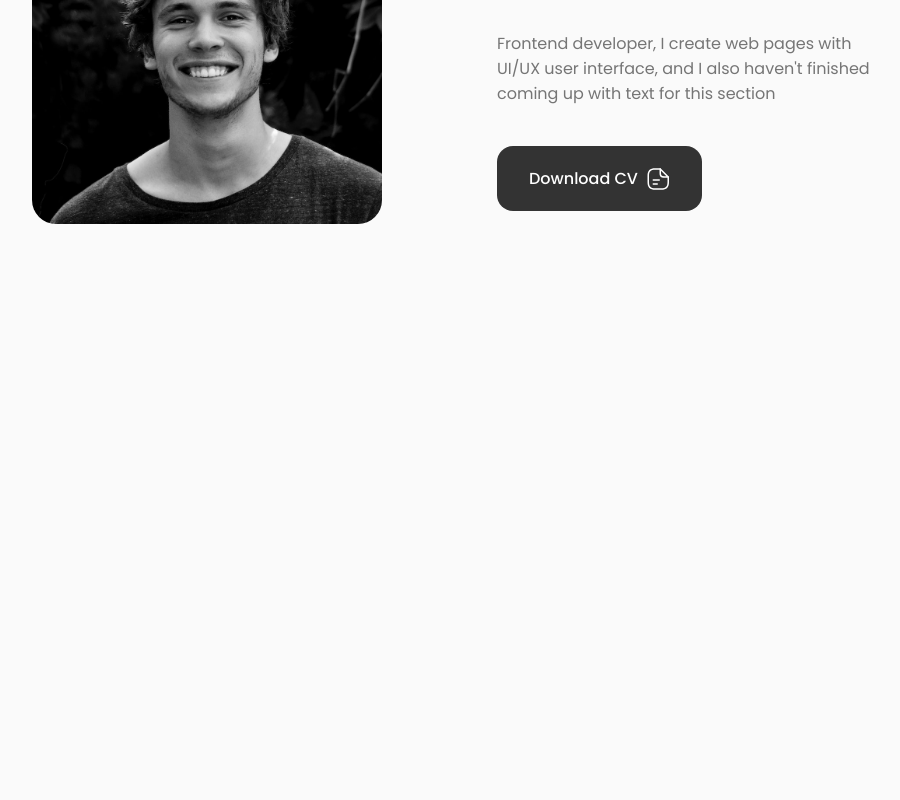
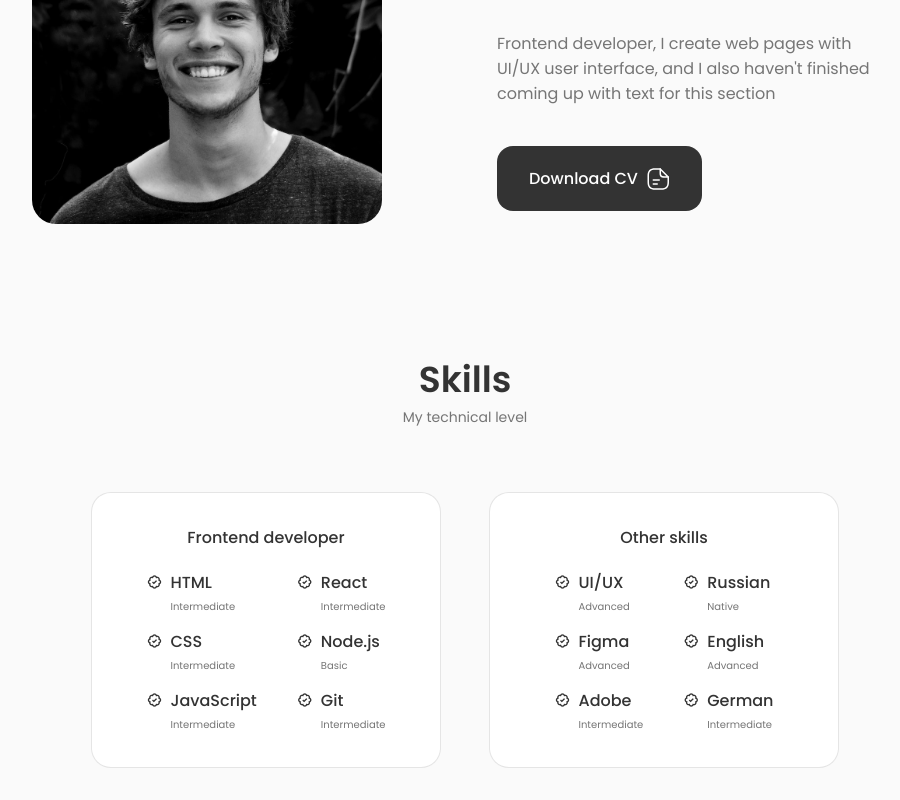
Before and after one commit to sonyavibe/portfolio-2.0, a React (Create React App) app in the folder react-portfolio/: page / in a window 1280 px wide. Shown: the part 1029-1829 px from the top of the page, without its empty margins (175-1075 px from the left). Before the commit the page ends 1285 px from the top, so only its background shows below. Built offline with nearby package versions, Linux system fonts and the light colour scheme.

Commit message:
added skills component

```diff
--- a/react-portfolio/src/App.js
+++ b/react-portfolio/src/App.js
@@ -3,6 +3,7 @@
 import Header from './components/header/Header';
 import Home from './components/home/Home'
 import About from './components/about/About';
+import Skills from './components/skills/Skills';
 
 function App() {
   return (
@@ -12,6 +13,7 @@
       <main className='main'>
         <Home />
         <About />
+        <Skills />
       </main>
 
     </div>
--- /dev/null
+++ b/react-portfolio/src/components/skills/Frontend.jsx
@@ -0,0 +1,71 @@
+import React from "react";
+
+const Frontend = () => {
+  return (
+    <div className="skills__content">
+      <h3 className="skills__title">Frontend developer</h3>
+      <div className="skills__box">
+        <div className="skills__group">
+          <div className="skills__data">
+            <i class='bx bx-badge-check'></i>
+
+          <div>
+            <h3 className="skills__name">HTML</h3>
+            <span className="skills__level">Intermediate</span>
+          </div>
+          </div>
+
+          <div className="skills__data">
+            <i class='bx bx-badge-check'></i>
+
+          <div>
+            <h3 className="skills__name">CSS</h3>
+            <span className="skills__level">Intermediate</span>
+          </div>
+          </div>
+
+          <div className="skills__data">
+            <i class='bx bx-badge-check'></i>
+
+          <div>
+            <h3 className="skills__name">JavaScript</h3>
+            <span className="skills__level">Intermediate</span>
+          </div>
+          </div>
+
+        </div>
+        <div className="skills__group">
+          <div className="skills__data">
+            <i class='bx bx-badge-check'></i>
+
+          <div>
+            <h3 className="skills__name">React</h3>
+            <span className="skills__level">Intermediate</span>
+          </div>
+          </div>
+
+          <div className="skills__data">
+            <i class='bx bx-badge-check'></i>
+
+          <div>
+            <h3 className="skills__name">Node.js</h3>
+            <span className="skills__level">Basic</span>
+          </div>
+          </div>
+
+          <div className="skills__data">
+            <i class='bx bx-badge-check'></i>
+
+          <div>
+            <h3 className="skills__name">Git</h3>
+            <span className="skills__level">Intermediate</span>
+          </div>
+          </div>
+
+        </div>
+      </div>
+    </div>
+  )
+}
+
+export default Frontend
--- /dev/null
+++ b/react-portfolio/src/components/skills/Other.jsx
@@ -0,0 +1,71 @@
+import React from "react";
+
+const Other = () => {
+  return (
+    <div className="skills__content">
+      <h3 className="skills__title">Other skills</h3>
+      <div className="skills__box">
+        <div className="skills__group">
+          <div className="skills__data">
+            <i class='bx bx-badge-check'></i>
+
+          <div>
+            <h3 className="skills__name">UI/UX</h3>
+            <span className="skills__level">Advanced</span>
+          </div>
+          </div>
+
+          <div className="skills__data">
+            <i class='bx bx-badge-check'></i>
+
+          <div>
+            <h3 className="skills__name">Figma</h3>
+            <span className="skills__level">Advanced</span>
+          </div>
+          </div>
+
+          <div className="skills__data">
+            <i class='bx bx-badge-check'></i>
+
+          <div>
+            <h3 className="skills__name">Adobe</h3>
+            <span className="skills__level">Intermediate</span>
+          </div>
+          </div>
+
+        </div>
+        <div className="skills__group">
+          <div className="skills__data">
+            <i class='bx bx-badge-check'></i>
+
+          <div>
+            <h3 className="skills__name">Russian</h3>
+            <span className="skills__level">Native</span>
+          </div>
+          </div>
+
+          <div className="skills__data">
+            <i class='bx bx-badge-check'></i>
+
+          <div>
+            <h3 className="skills__name">English</h3>
+            <span className="skills__level">Advanced</span>
+          </div>
+          </div>
+
+          <div className="skills__data">
+            <i class='bx bx-badge-check'></i>
+
+          <div>
+            <h3 className="skills__name">German</h3>
+            <span className="skills__level">Intermediate</span>
+          </div>
+          </div>
+
+        </div>
+      </div>
+    </div>
+  )
+}
+
+export default Other
--- /dev/null
+++ b/react-portfolio/src/components/skills/Skills.jsx
@@ -0,0 +1,21 @@
+import React from "react";
+import "./skills.css";
+import "./Frontend";
+import "./Other";
+import Frontend from "./Frontend";
+import Other from "./Other";
+
+const Skills = () => {
+  return (
+    <section className="skills section" id="skills">
+      <h2 className="section__title">Skills</h2>
+      <span className="section__subtitle">My technical level</span>
+      <div className="skills__container container grid">
+        <Frontend />
+        <Other />
+      </div>
+    </section>
+  )
+}
+
+export default Skills
--- /dev/null
+++ b/react-portfolio/src/components/skills/skills.css
@@ -0,0 +1,80 @@
+.skills__container {
+  grid-template-columns: repeat(2, 350px);
+  column-gap: 3rem;
+  justify-content: center;
+}
+
+.skills__content {
+  background-color: var(--container-color);
+  border: 1px solid rgba(0, 0, 0, 0.1);
+  padding: 2rem 4rem;
+  border-radius: 1.25rem;
+}
+
+.skills__title {
+  font-size: var(--normal-font-size);
+  font-weight: var(--font-medium);
+  text-align: center;
+  margin-bottom: var(--mb-1-5);
+}
+
+.skills__box {
+  display: flex;
+  justify-content: center;
+  column-gap: 2.5rem;
+}
+
+.skills__group {
+  display: grid;
+  align-items: flex-start;
+  row-gap: 1rem;
+}
+
+.skills__data {
+  display: flex;
+  column-gap: 0.5rem;
+}
+
+.skills .bx-badge-check {
+  font-size: 1rem;
+  color: var(--title-color);
+}
+
+.skills__name {
+  font-size: var(--normal-font-size);
+  font-weight: var(--font-medium);
+  line-height: 18px;
+}
+
+.skills__level {
+  font-size: var(--tiny-font-size);
+}
+
+/*=============BREAKPOINTS==============*/
+
+@media screen and (max-width: 992px) {
+  .skills__container {
+    grid-template-columns: max-content;
+    row-gap: 2rem;
+  }
+}
+
+@media screen and (max-width: 576px) {
+  .skills__container {
+    grid-template-columns: 1fr;
+  }
+
+  .skills__content {
+    padding: 1.5rem;
+  }
+}
+
+@media screen and (max-width: 350px) {
+  .skills__box {
+    column-gap: 1.25rem;
+  }
+
+  .skills__name {
+    font-size: var(--small-font-size);
+  }
+}
```
